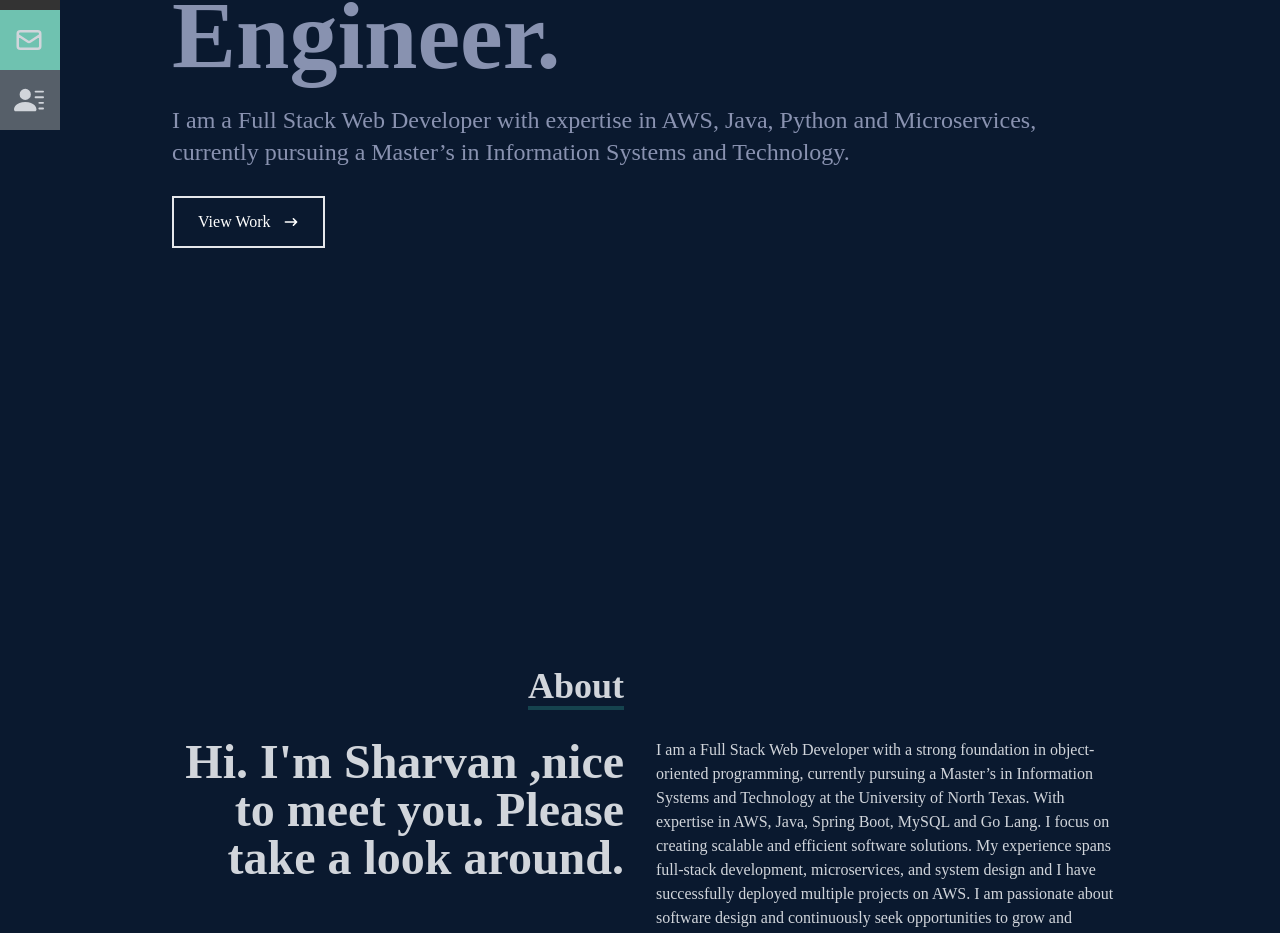
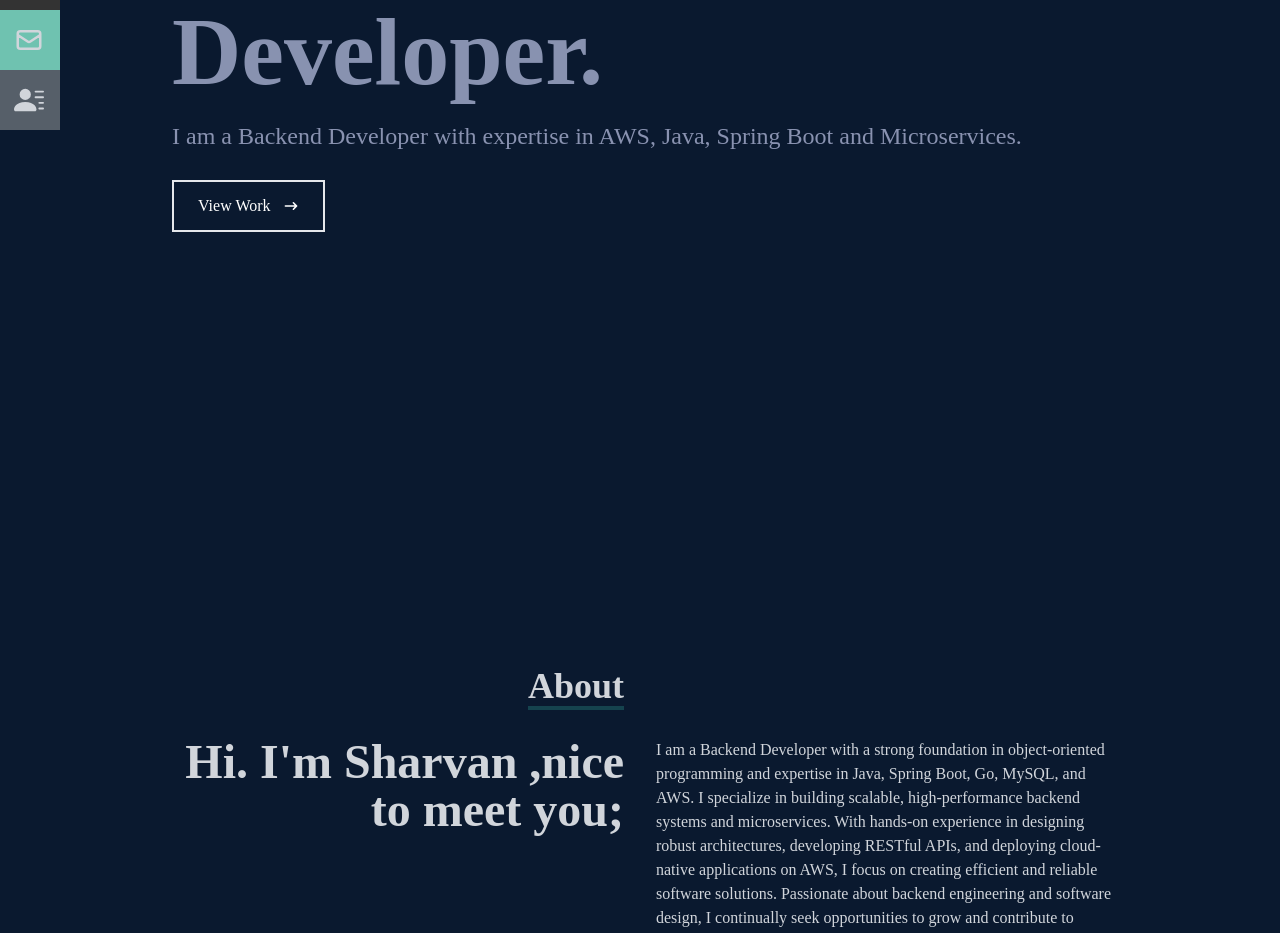
Before and after one commit to Sharvansamala/portfolio, a React (Create React App) app: page / in a window 1280 px wide. Shown: the part 390-1323 px from the top of the page. Built offline with nearby package versions, Linux system fonts and the light colour scheme.

Commit message:
Updated Home and About

```diff
--- a/src/components/About.jsx
+++ b/src/components/About.jsx
@@ -14,16 +14,15 @@ const About = () => {
                 </div>
                 <div className='max-w-[1000px] w-full grid sm:grid-cols-2 gap-8 px-4'>
                     <div className='sm:text-right text-5xl font-bold '>
-                        <p>Hi. I'm Sharvan ,nice to meet you. Please take a look around.</p>
+                        <p>Hi. I'm Sharvan ,nice to meet you;</p>
                     </div>
                     <div className='sm:text-left text-1xl'>
-                        <p>I am a Full Stack Web Developer with a strong foundation in object-oriented programming,
-                            currently pursuing a Master’s in Information Systems and Technology at the University of
-                            North Texas. With expertise in AWS, Java, Spring Boot, MySQL and Go Lang. I focus
-                            on creating scalable and efficient software solutions. My experience spans full-stack
-                            development, microservices, and system design and I have successfully deployed multiple
-                            projects on AWS. I am passionate about software design and continuously seek opportunities
-                            to grow and contribute to innovative technologies.</p>
+                        <p>I am a Backend Developer with a strong foundation in object-oriented programming and expertise
+                            in Java, Spring Boot, Go, MySQL, and AWS. I specialize in building scalable, high-performance
+                            backend systems and microservices. With hands-on experience in designing robust architectures,
+                            developing RESTful APIs, and deploying cloud-native applications on AWS, I focus on creating
+                            efficient and reliable software solutions. Passionate about backend engineering and software
+                            design, I continually seek opportunities to grow and contribute to innovative technologies.</p>
                     </div>
                 </div>
             </div>
--- a/src/components/Home.jsx
+++ b/src/components/Home.jsx
@@ -9,9 +9,8 @@ const Home = () => {
             <div className='max-w-[1000px] mx-auto px-8 flex flex-col justify-center h-full'>
                 <p className='text-white text-2xl'>Hi, my name is</p>
                 <h1 className='text-4xl sm:text-8xl font-bold text-[#ccd6f6]'>Sharvan Samala</h1>
-                <h2 className='text-4xl sm:text-8xl font-bold text-[#8892b0]'>I'm a Software Engineer.</h2>
-                <p className='text-[#8992b0] py-5 max-w-700px text-2xl'>I am a Full Stack Web Developer with expertise in AWS, Java, Python and Microservices,
-                    currently pursuing a Master’s in Information Systems and Technology.</p>
+                <h2 className='text-4xl sm:text-8xl font-bold text-[#8892b0]'>I'm a Backend Developer.</h2>
+                <p className='text-[#8992b0] py-5 max-w-700px text-2xl'>I am a Backend Developer with expertise in AWS, Java, Spring Boot and Microservices.</p>
                 <div>
                     <button className='text-white group border-2 px-6 py-3 my-2 flex items-center hover:bg-[#15434e] hover:border-[#15434e]' >
                     <Link className='group' to="work" smooth={true} duration={500} >
```
